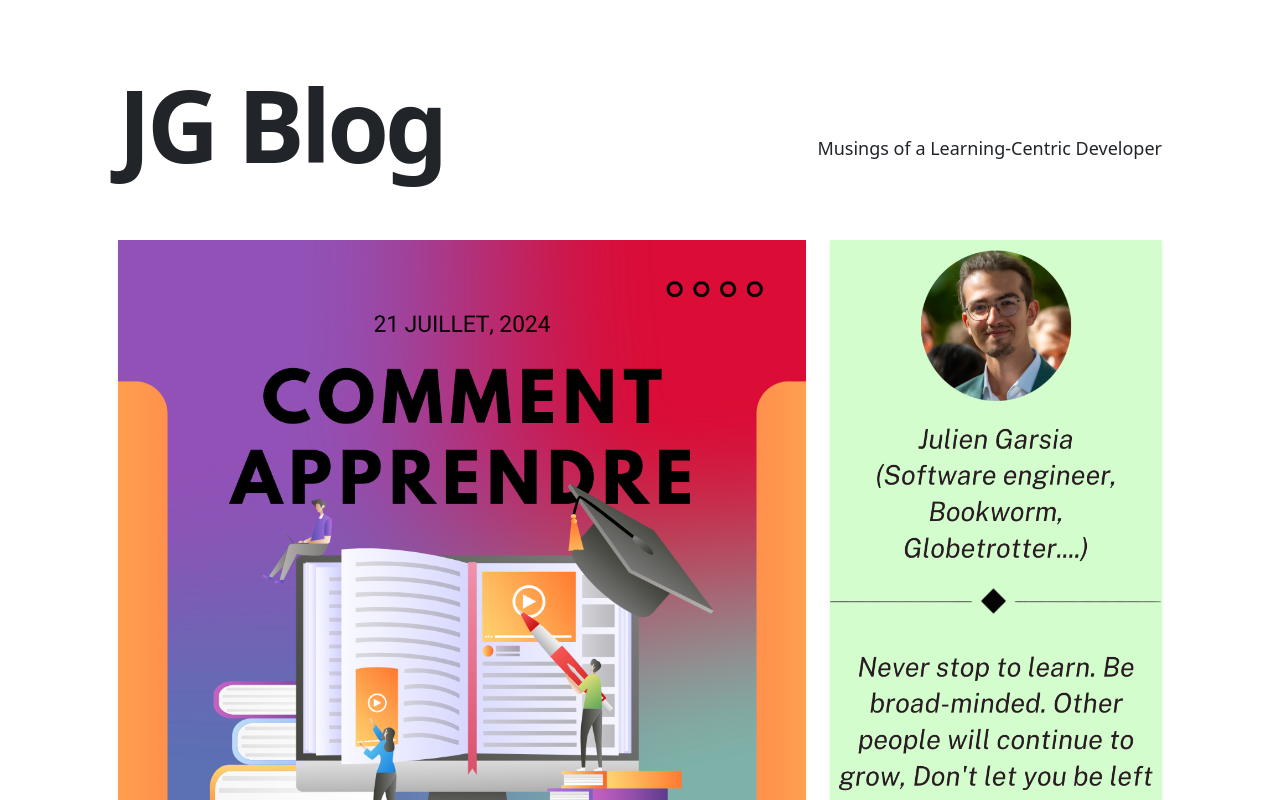
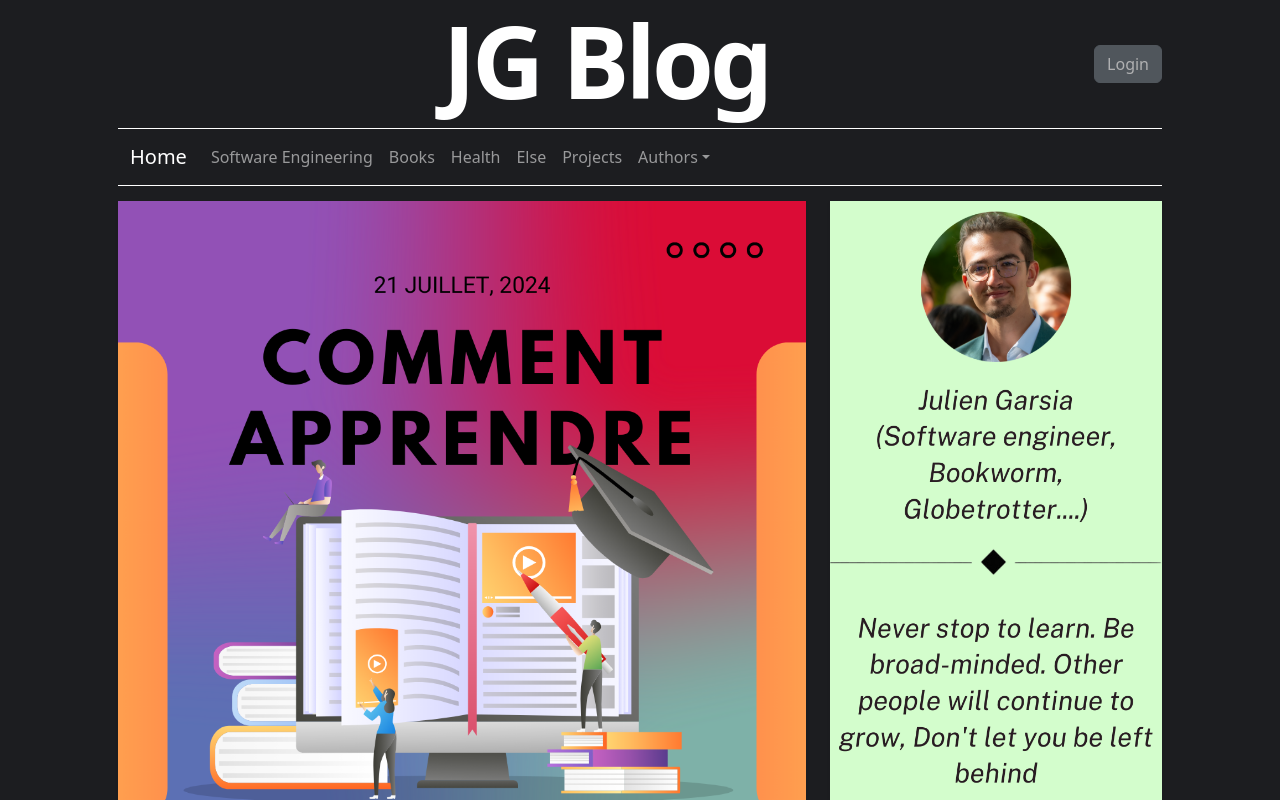
Before and after one commit to Jiplay/blog-portfolio, a Next.js app: page / in a window 1280 px wide. Shown: the top 800 px of the page. Built offline with nearby package versions, Linux system fonts and the light colour scheme.

Commit message:
💄 Nav Bar + Dark Bg

```diff
--- a/components/container.tsx
+++ b/components/container.tsx
@@ -3,7 +3,7 @@ type Props = {
 }
 
 const Container = ({ children }: Props) => {
-  return <div className="container mx-auto px-5">{children}</div>
+  return <div className="container mx-auto px-5" style={{ backgroundColor: 'rgb(28, 29, 32)' }}>{children}</div>
 }
 
 export default Container
--- a/components/intro.tsx
+++ b/components/intro.tsx
@@ -1,13 +1,15 @@
+import {Button} from "react-bootstrap";
+
 const Intro = ({title, description}) => {
   return (
-    <section className="flex-col md:flex-row flex items-center md:justify-between mt-16 mb-16 md:mb-12">
-      <h1 className="text-5xl md:text-8xl font-bold tracking-tighter leading-tight md:pr-8">
-        {title}
-      </h1>
-      <h4 className="text-center md:text-left text-lg mt-5 md:pl-8">
-        {description}
-      </h4>
-    </section>
+      <section className="text-white flex flex-col md:flex-row items-center justify-between mt-0 mb-0 w-full" style={{ backgroundColor: 'rgb(28, 29, 32)' }}>
+          <h1 className="text-5xl md:text-8xl font-bold tracking-tighter leading-tight text-center md:text-left flex-1">
+              {title}
+          </h1>
+          <Button variant="secondary" className="font-bold bg-gray-400 text-white cursor-not-allowed ml-auto" disabled>
+              Login
+          </Button>
+      </section>
   )
 }
 // JG Blog.
--- a/components/layout.tsx
+++ b/components/layout.tsx
@@ -11,8 +11,8 @@ type Props = {
 const Layout = ({ preview, children }: Props) => {
   return (
     <>
-      <Meta />
-      <div className="min-h-screen">
+      <div className="min-h-screen" style={{ backgroundColor: 'rgb(28, 29, 32)' }}>
+        <Meta />
         <main>{children}</main>
         <Analytics />
         <SpeedInsights />
--- a/components/navBar.tsx
+++ b/components/navBar.tsx
@@ -6,29 +6,28 @@ import 'bootstrap/dist/css/bootstrap.min.css';
 
 function NavBar() {
   return (
-    <Navbar expand="lg" className="bg-body-tertiary">
+      <div>
+          <div style={{borderTop: '1px solid white'}}></div>
+          <Navbar expand="lg" variant="dark" className="text-white" style={{backgroundColor: 'rgb(28, 29, 32)'}}>
               <Container>
-        <Navbar.Brand href="#home">React-Bootstrap</Navbar.Brand>
-        <Navbar.Toggle aria-controls="basic-navbar-nav" />
+                  <Navbar.Brand href="#home">Home</Navbar.Brand>
+                  <Navbar.Toggle aria-controls="basic-navbar-nav"/>
                   <Navbar.Collapse id="basic-navbar-nav">
                       <Nav className="me-auto">
-            <Nav.Link href="#home">Home</Nav.Link>
-            <Nav.Link href="#link">Link</Nav.Link>
-            <NavDropdown title="Dropdown" id="basic-nav-dropdown">
-              <NavDropdown.Item href="#action/3.1">Action</NavDropdown.Item>
-              <NavDropdown.Item href="#action/3.2">
-                Another action
-              </NavDropdown.Item>
-              <NavDropdown.Item href="#action/3.3">Something</NavDropdown.Item>
-              <NavDropdown.Divider />
-              <NavDropdown.Item href="#action/3.4">
-                Separated link
-              </NavDropdown.Item>
+                          <Nav.Link href="">Software Engineering</Nav.Link>
+                          <Nav.Link href="/books">Books</Nav.Link>
+                          <Nav.Link href="/health">Health</Nav.Link>
+                          <Nav.Link href="/curious">Else</Nav.Link>
+                          <Nav.Link href="/curious">Projects</Nav.Link>
+                          <NavDropdown title="Authors" id="basic-nav-dropdown">
+                              <NavDropdown.Item href="#action/3.1">Me</NavDropdown.Item>
                           </NavDropdown>
                       </Nav>
                   </Navbar.Collapse>
               </Container>
           </Navbar>
+          <div style={{borderBottom: '1px solid white', marginBottom:"15px"}}></div>
+      </div>
   );
 }
 
--- a/pages/index.tsx
+++ b/pages/index.tsx
@@ -14,6 +14,7 @@ import PostPreview from "../components/post-preview";
 import PostPreviewTextless from "../components/post-preview-textless";
 import Image from "next/image";
 import Banner from "../components/Banner";
+import NavBar from "../components/navBar";
 
 
 type Props = {
@@ -24,13 +25,13 @@ type Props = {
 
 export default function Index({ allPosts, latestPost, presentationPost }: Props) {
   return (
-    <div className="bg-white">
       <Layout>
         <Head>
           <title>{`JG-Blog`}</title>
         </Head>
         <Container>
           <Intro title={"JG Blog"} description={"Musings of a Learning-Centric Developer"} />
+          <NavBar></NavBar>
             <Row>
               <Col sm={8}>
                 <PostPreview
@@ -95,7 +96,6 @@ export default function Index({ allPosts, latestPost, presentationPost }: Props)
             </Row>
           </Container>
       </Layout>
-    </div>
   )
 }
 
```
Lines whose indentation alone changed are shown as unchanged.
